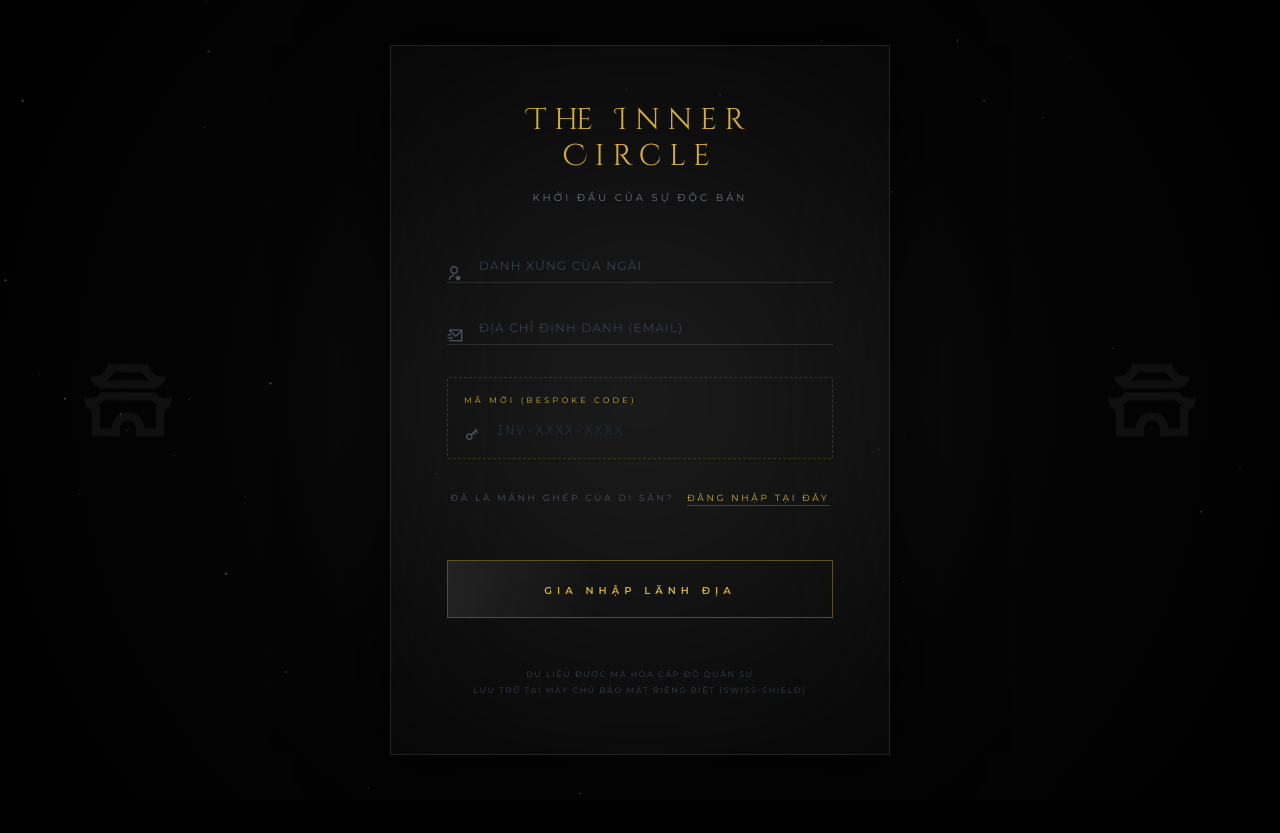
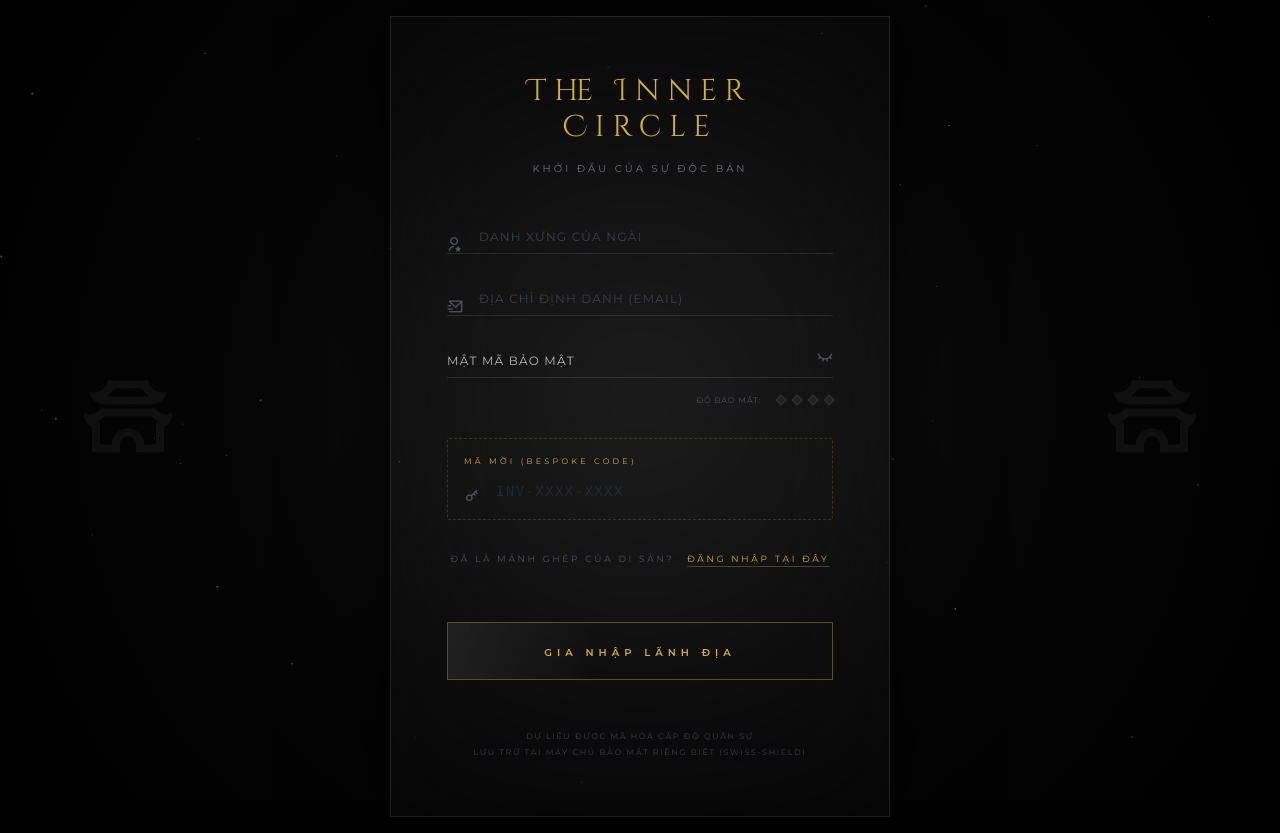
Before and after one commit to LeVanVu110/Website-selling-cars-and-license-plates., a PHP site: page /Registration.php in a window 1280 px wide. Before the commit the page ends 794 px from the top, so only its background shows below. Run offline with PHP 8.4, Linux system fonts and the light colour scheme; some libraries are stand-ins or nearby versions.

Commit message:
add password page registration.php

```diff
--- a/Registration.php
+++ b/Registration.php
@@ -18,6 +18,12 @@
             font-family: 'Montserrat', sans-serif;
             cursor: crosshair;
         }
+
+        :root {
+
+            --luxury-gold: linear-gradient(90deg, #bf953f, #fcf6ba, #b38728, #fbf5b7, #aa771c);
+        }
+
 
         .font-cinzel {
             font-family: 'Cinzel Decorative', cursive;
@@ -62,6 +68,40 @@
         .animate-scan {
             animation: scanline 3s infinite linear;
         }
+
+        /* Diamond Strength Meter */
+        .strength-diamond {
+            width: 8px;
+            height: 8px;
+            transform: rotate(45deg);
+            background: #222;
+            /* TẮT */
+            border: 1px solid #333;
+            transition: all 0.4s ease;
+        }
+
+        .strength-diamond.active {
+            background: #d4af37;
+            /* VÀNG LUXURY */
+            width: 8px;
+            height: 8px;
+            box-shadow: 0 0 8px rgba(212, 175, 55, 0.8);
+        }
+
+        .active-diamond {
+            background: var(--luxury-gold);
+            box-shadow: 0 0 10px var(--luxury-gold);
+        }
+
+        .btn-scan::after {
+            content: '';
+            position: absolute;
+            top: 0;
+            width: 50%;
+            height: 100%;
+            background: linear-gradient(90deg, transparent, rgba(197, 160, 89, 0.2), transparent);
+            animation: scanline 3s infinite linear;
+        }
     </style>
 </head>
 
@@ -90,7 +130,7 @@
                 <p class="text-gray-500 text-[10px] tracking-[0.3em] uppercase">Khởi đầu của sự độc bản</p>
             </header>
 
-            <form id="ritual-form" class="space-y-8">
+            <form action="Login.php" id="ritual-form" class="space-y-8">
                 <div class="cascade-item relative group">
                     <i class="ri-user-star-line absolute left-0 top-2 text-gray-600 transition-all duration-500"></i>
                     <input type="text" placeholder="DANH XƯNG CỦA NGÀI"
@@ -103,6 +143,26 @@
                     <input type="email" placeholder="ĐỊA CHỈ ĐỊNH DANH (EMAIL)"
                         class="w-full bg-transparent border-b border-white/10 pb-2 pl-8 text-white text-xs tracking-widest focus:outline-none placeholder:text-gray-700">
                     <div class="gold-line absolute bottom-[-1px] left-0 w-full h-[1px] bg-[#d4af37] origin-center"></div>
+                </div>
+                <div class="cascade-item  space-y-4">
+                    <div class="relative group">
+                        <input type="password"
+                            id="pass-input"
+                            placeholder="MẬT MÃ BẢO MẬT"
+                            class="w-full bg-transparent border-b border-white/10 pb-2 text-white text-xs tracking-widest focus:outline-none placeholder:text-white/70">
+                        <button type="button" id="toggle-pass" class="absolute right-0 bottom-2 text-gray-600 hover:text-[#c5a059]">
+                            <i class="ri-eye-close-line"></i>
+                        </button>
+                        <div class="gold-line absolute bottom-0 left-0 w-full h-[1px] bg-[#c5a059] origin-center"></div>
+                    </div>
+
+                    <div id="strength-meter" class="flex gap-2 items-center justify-end">
+                        <span class="text-[8px] text-gray-600 tracking-widest mr-2">ĐỘ BẢO MẬT:</span>
+                        <div class="strength-diamond"></div>
+                        <div class="strength-diamond"></div>
+                        <div class="strength-diamond"></div>
+                        <div class="strength-diamond"></div>
+                    </div>
                 </div>
 
                 <div class="cascade-item relative group p-4 border border-dashed border-[#d4af37]/20 rounded-sm">
@@ -239,6 +299,56 @@
             document.querySelector('button').addEventListener('click', () => {
                 if (navigator.vibrate) navigator.vibrate(20);
             });
+            // Entrance Animation
+            const tl = gsap.timeline();
+            tl.to("#left-gate", {
+                    xPercent: -100,
+                    duration: 1.5,
+                    ease: "expo.inOut"
+                })
+                .to("#right-gate", {
+                    xPercent: 100,
+                    duration: 1.5,
+                    ease: "expo.inOut"
+                }, "<")
+                .to("#reg-card", {
+                    opacity: 1,
+                    y: 0,
+                    duration: 1.5
+                }, "-=0.5");
+
+            // Password Toggle
+            const passInput = document.getElementById('pass-input');
+            const toggleBtn = document.getElementById('toggle-pass');
+
+            // Strength Meter
+            const strengthMeter = document.getElementById('strength-meter');
+            const diamonds = strengthMeter.querySelectorAll('.strength-diamond');
+
+            toggleBtn.addEventListener('click', () => {
+                const isPass = passInput.type === 'password';
+                passInput.type = isPass ? 'text' : 'password';
+                toggleBtn.innerHTML = isPass ?
+                    '<i class="ri-eye-line"></i>' :
+                    '<i class="ri-eye-close-line"></i>';
+            });
+
+            // Password Strength (4 levels)
+            passInput.addEventListener('input', () => {
+                const val = passInput.value;
+                let level = 0;
+
+                if (val.length > 0) level = 1;
+                if (val.length >= 6) level = 2;
+                if (/[A-Z]/.test(val) && /[0-9]/.test(val)) level = 3;
+                if (val.length >= 10 && /[^A-Za-z0-9]/.test(val)) level = 4;
+
+                diamonds.forEach((diamond, index) => {
+                    diamond.classList.toggle('active-diamond', index < level);
+                });
+            });
+
+
         });
     </script>
 </body>
```
